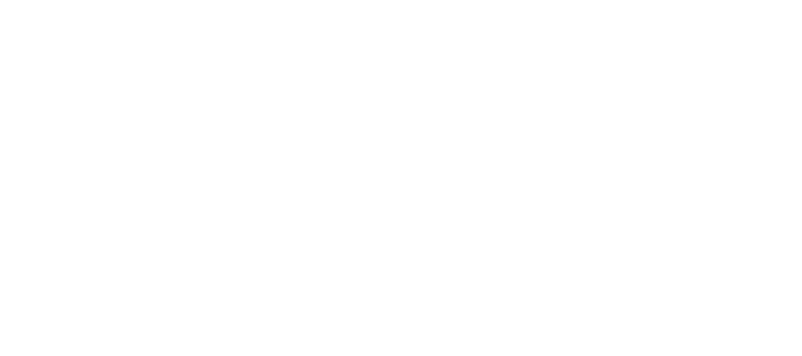
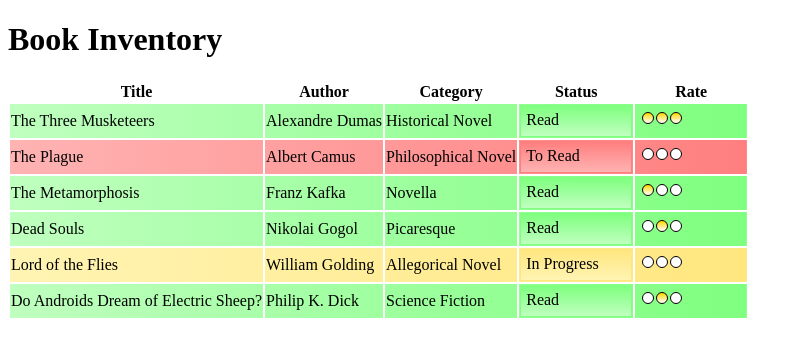
Before and after one commit to AndresPorro/FreeCodeCamp_Certifications, a plain HTML site: page Project_2/index.html in a window 1280 px wide. Shown: the whole page, without its empty margins (0-802 px from the left). Drawn offline with Linux system fonts and the light colour scheme.

Commit message:
Original Code

```diff
--- a/Project_2/index.html
+++ b/Project_2/index.html
@@ -0,0 +1,69 @@
+<!DOCTYPE html>
+<html lang="en">
+
+<head>
+  <meta charset="utf-8">
+  <title>Book Inventory</title>
+  <link rel="stylesheet" href="styles.css">
+</head>
+
+<body>
+  <h1>Book Inventory</h1>
+<table>
+  <thead>
+    <tr>
+      <th>Title</th>
+      <th>Author</th>
+      <th>Category</th>
+      <th>Status</th>
+      <th>Rate</th>
+    </tr>
+  </thead>
+  <tbody>
+    <tr class="read">
+      <td>The Three Musketeers</td>
+      <td>Alexandre Dumas</td>
+      <td>Historical Novel</td>
+      <td><span class="status">Read</span></td>
+      <td><span class="rate three"><span></span><span></span><span></span></span></td>
+    </tr>
+    <tr class="to-read">
+      <td>The Plague</td>
+      <td>Albert Camus</td>
+      <td>Philosophical Novel</td>
+      <td><span class="status">To Read</span></td>
+      <td><span class="rate"><span></span><span></span><span></span></span></td>
+    </tr>
+    <tr class="read">
+      <td>The Metamorphosis</td>
+      <td>Franz Kafka</td>
+      <td>Novella</td>
+      <td><span class="status">Read</span></td>
+      <td><span class="rate one"><span></span><span></span><span></span></span></td>
+    </tr>
+    <tr class="read">
+      <td>Dead Souls</td>
+      <td>Nikolai Gogol</td>
+      <td>Picaresque</td>
+      <td><span class="status">Read</span></td>
+      <td><span class="rate two"><span></span><span></span><span></span></span></td>
+    </tr>
+    <tr class="in-progress">
+      <td>Lord of the Flies</td>
+      <td>William Golding</td>
+      <td>Allegorical Novel</td>
+      <td><span class="status">In Progress</span></td>
+      <td><span class="rate"><span></span><span></span><span></span></span></td>
+    </tr>
+    <tr class="read">
+      <td>Do Androids Dream of Electric Sheep?</td>
+      <td>Philip K. Dick</td>
+      <td>Science Fiction</td>
+      <td><span class="status">Read</span></td>
+      <td><span class="rate two"><span></span><span></span><span></span></span></td>
+    </tr>
+  </tbody>
+</table>
+</body>
+
+</html>
--- a/Project_2/styles.css
+++ b/Project_2/styles.css
@@ -0,0 +1,57 @@
+span {
+  display: inline-block;
+}
+
+tr[class="read"] {
+  background-image: linear-gradient(to right, #bfffbf, #7fff7f);
+}
+
+tr[class="to-read"] {
+  background-image: linear-gradient(to right, #ffb3b3, #ff7f7f);
+}
+
+tr[class="in-progress"] {
+  background-image: linear-gradient(to right, #fff4b3, #ffe67f);
+}
+
+tr[class="to-read"] span[class="status"] {
+  border: 1px solid #ff7f7f;
+  background-image: linear-gradient(to bottom, #ff7f7f, #ffb3b3);
+}
+
+tr[class="read"] span[class="status"] {
+  border: 1px solid #7fff7f;
+  background-image: linear-gradient(to bottom, #7fff7f, #bfffbf);
+}
+
+tr[class="in-progress"] span[class="status"] {
+  border: 1px solid #ffe67f;
+  background-image: linear-gradient(to bottom, #ffe67f, #fff4b3);
+}
+
+span[class="status"], span[class^="rate"] {
+  height: 20px;
+  width: 100px;
+  padding: 5px;
+}
+
+span[class^="rate"] > span {
+  border: 1px solid black;
+  border-radius: 100%;
+  margin: 1px;
+  height: 10px;
+  width: 10px;
+  background-color: white;
+}
+
+span[class~="one"] > span:first-child {
+  background-image: linear-gradient(to bottom, gold, white);
+}
+
+span[class~="two"] > span:nth-child(2) {
+  background-image: linear-gradient(to bottom, gold, white);
+}
+
+span[class~="three"] > span {
+  background-image: linear-gradient(to bottom, gold, white);
+}
```
Also changed, not shown: Project_3/index.html (+127 -0 lines), Project_4/index.html (+2 -2 lines).
